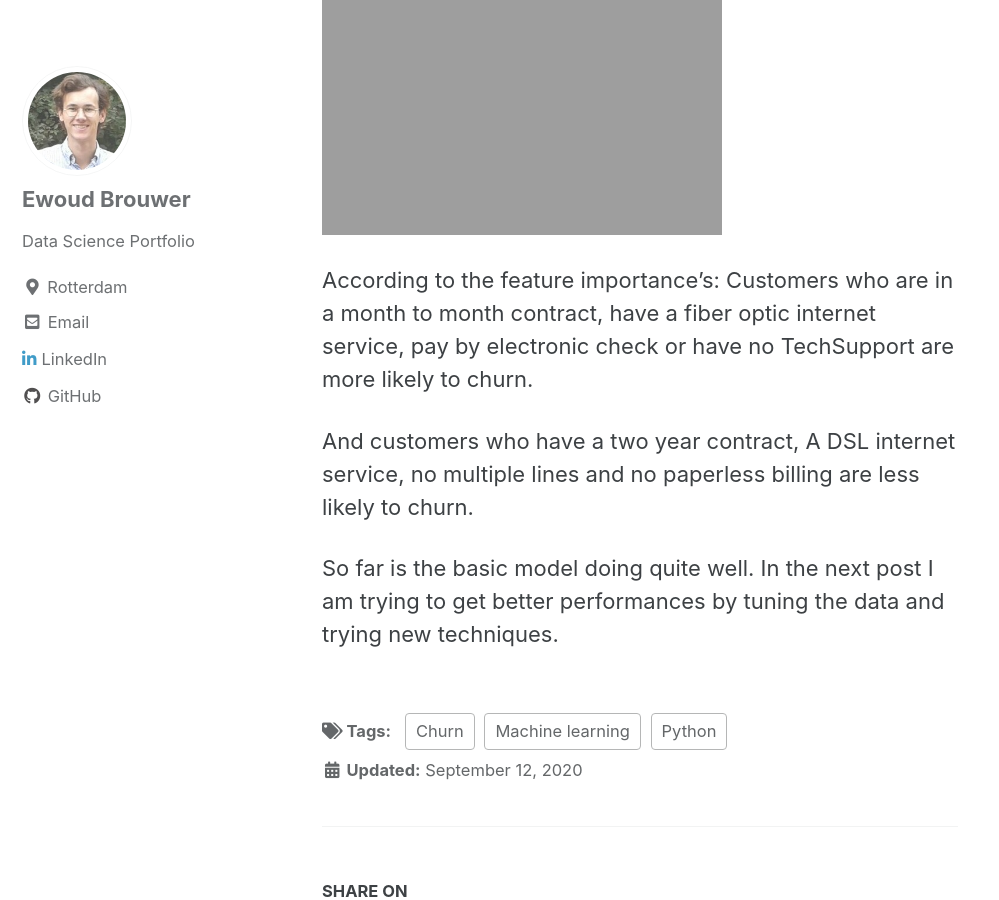
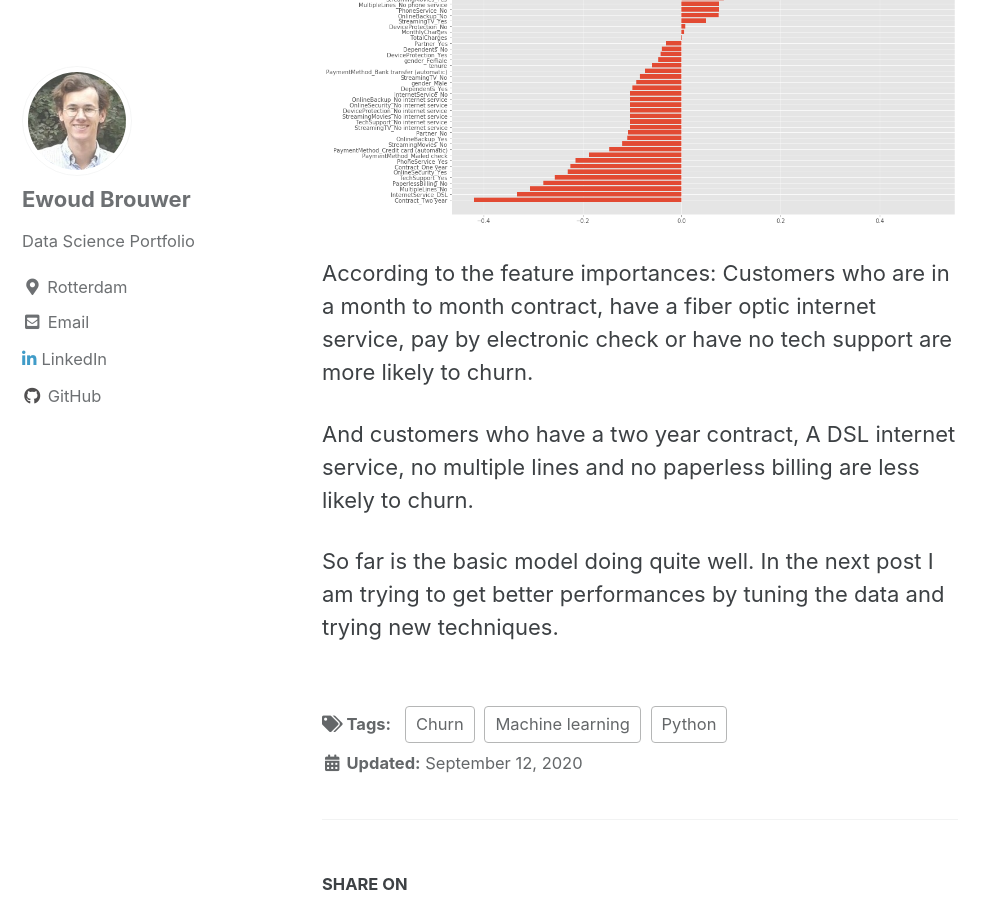
Before and after one commit to ewoudb33/ewoudb33.github.io, a Jekyll site: the page built from _posts/2020-09-12-churn-prediction.md, in a window 1280 px wide and 900 px high, scrolled down 5172 px. Shown: the whole window, without its empty margins (0-999 px from the left). Built offline with Jekyll 4.4.1, drawn with Linux system fonts in a browser that asks for light colours; cached includes are drawn as plain includes.

Commit message:
feature importances picture

```diff
--- a/_posts/2020-09-12-churn-prediction.md
+++ b/_posts/2020-09-12-churn-prediction.md
@@ -79,9 +79,9 @@ The logistic regression models has the highest performance with a precision of 6
 
 In the figure below you can find the feature importances of the logistic regression model.
 
-<img src="{{ site.url {{ site.baseurl }}/images/lr_importances.png" alt = "">
+<img src="{{ site.url {{ site.baseurl }}/images/importances_lr.png" alt = "">
 
-According to the feature importance's: Customers who are in a month to month contract, have a fiber optic internet service, pay by electronic check or have no TechSupport are more likely to churn.
+According to the feature importances: Customers who are in a month to month contract, have a fiber optic internet service, pay by electronic check or have no tech support are more likely to churn.
 
 And customers who have a two year contract, A DSL internet service, no multiple lines and no paperless billing are less likely to churn.
 
```
